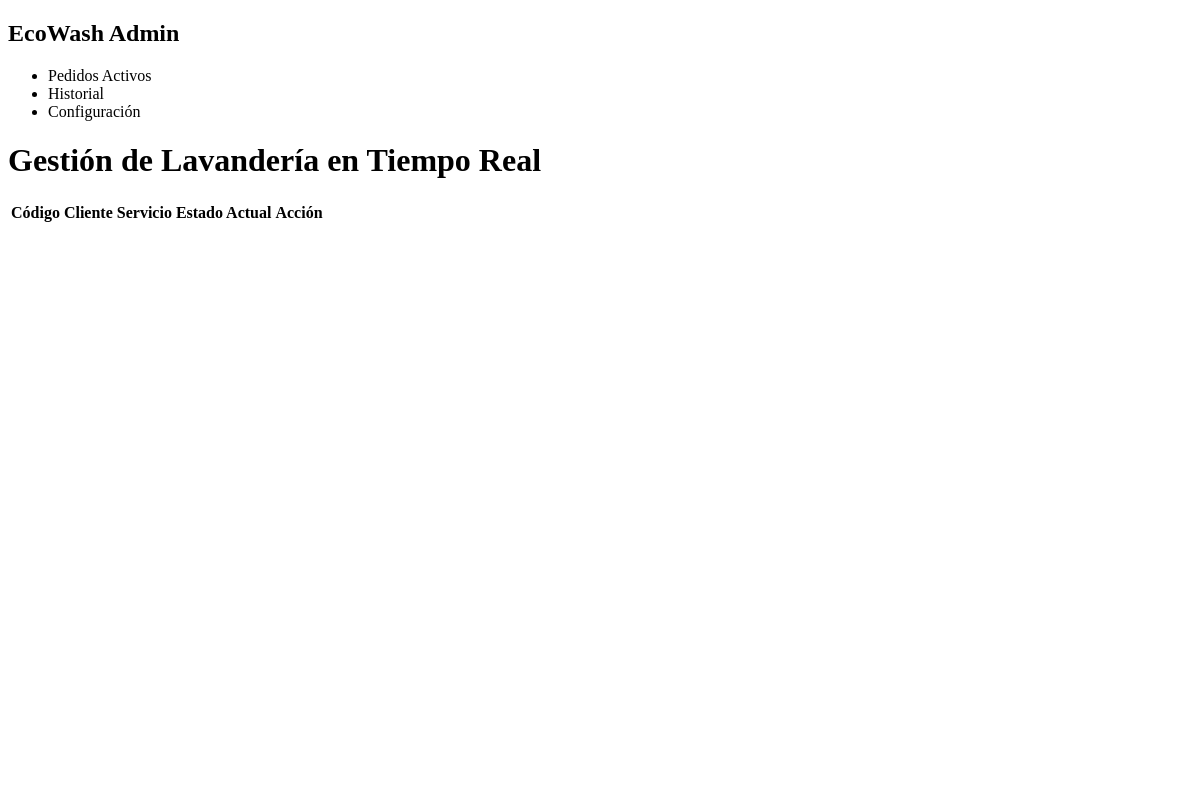
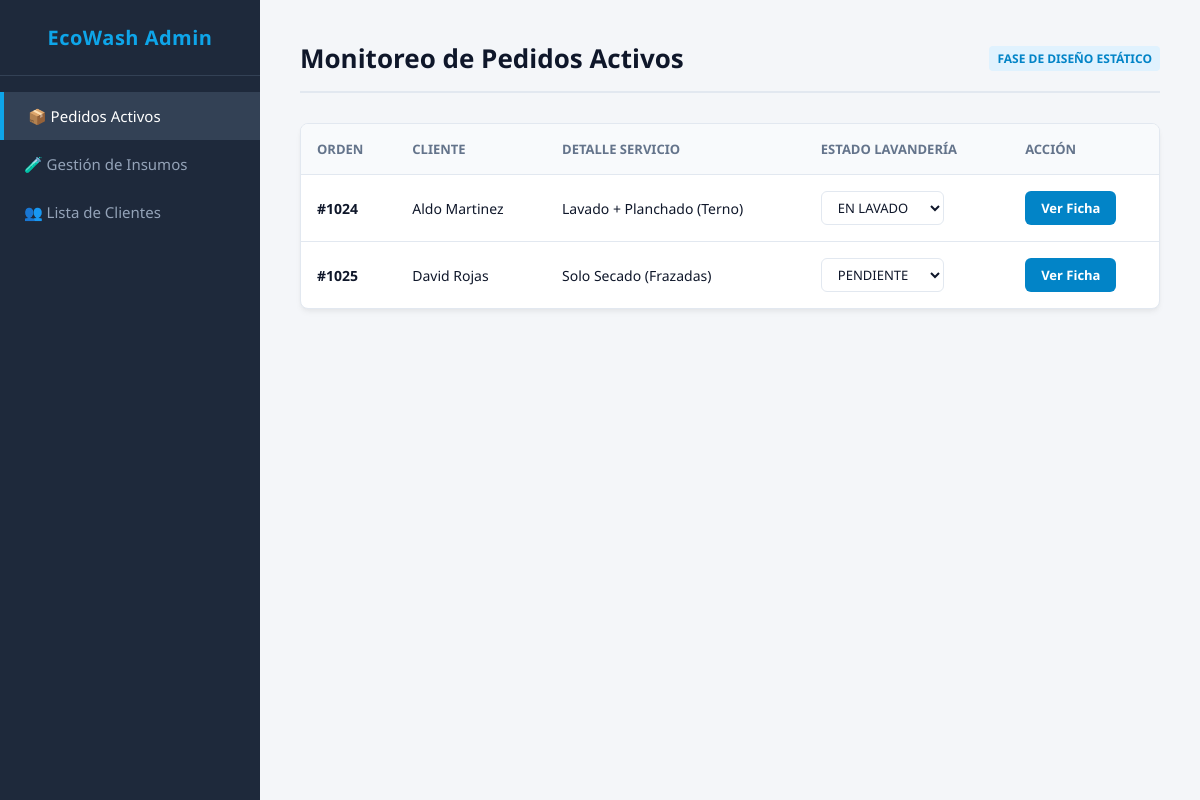
Before and after one commit to YeahBaby666/ecowash-admin-electron, an Electron app: page src/index.html in a window 1200 px wide. Drawn offline with Linux system fonts and the light colour scheme; no server answers.

Commit message:
Plantilla para escritorio listo, y creacion de archivos de arranque para debug y final, ademas de agregar el html de clientes, detalle-pedido e inventario, y modificar el css y el index.html

```diff
--- a/src/css/admin.css
+++ b/src/css/admin.css
@@ -0,0 +1,212 @@
+/* ==========================================================================
+   EcoWash Admin - Estilos Globales y Variables
+   ========================================================================== */
+:root {
+    --bg-primary: #f4f6f9;
+    --bg-sidebar: #1e293b;
+    --sidebar-hover: #334155;
+    --sidebar-active: #0ea5e9;
+    --text-main: #0f172a;
+    --text-muted: #64748b;
+    --text-light: #ffffff;
+    --border-color: #e2e8f0;
+
+    /* Paleta EcoWash */
+    --color-primary: #0284c7;
+    --color-primary-hover: #0369a1;
+    --color-success: #10b981;
+    --color-warning: #f59e0b;
+    --color-danger: #ef4444;
+}
+
+* {
+    margin: 0;
+    padding: 0;
+    box-sizing: border-box;
+    font-family: 'Segoe UI', Tahoma, Geneva, Verdana, sans-serif;
+}
+
+body {
+    display: flex;
+    background-color: var(--bg-primary);
+    color: var(--text-main);
+    min-height: 100vh;
+    overflow: hidden;
+}
+
+/* ==========================================================================
+   Layout - Sidebar (Menú Lateral)
+   ========================================================================== */
+.sidebar {
+    width: 260px;
+    background-color: var(--bg-sidebar);
+    color: var(--text-light);
+    display: flex;
+    flex-direction: column;
+    height: 100vh;
+    flex-shrink: 0;
+}
+
+.sidebar-header {
+    padding: 24px;
+    text-align: center;
+    border-bottom: 1px solid var(--sidebar-hover);
+}
+
+.sidebar-header h2 {
+    font-size: 20px;
+    font-weight: 700;
+    letter-spacing: 0.5px;
+    color: var(--sidebar-active);
+}
+
+.sidebar-menu {
+    list-style: none;
+    padding: 16px 0;
+    flex-grow: 1;
+}
+
+/* Clases para guiar la navegación estática */
+.sidebar-menu li a {
+    display: flex;
+    align-items: center;
+    padding: 14px 24px;
+    color: #94a3b8;
+    text-decoration: none;
+    font-size: 15px;
+    font-weight: 500;
+    transition: all 0.2s ease;
+}
+
+.sidebar-menu li a:hover {
+    background-color: var(--sidebar-hover);
+    color: var(--text-light);
+}
+
+.sidebar-menu li.active a {
+    background-color: var(--sidebar-hover);
+    color: var(--text-light);
+    border-left: 4px solid var(--sidebar-active);
+}
+
+/* ==========================================================================
+   Layout - Contenido Principal
+   ========================================================================== */
+.main-content {
+    flex-grow: 1;
+    padding: 40px;
+    height: 100vh;
+    overflow-y: auto;
+}
+
+.page-header {
+    display: flex;
+    justify-content: space-between;
+    align-items: center;
+    margin-bottom: 30px;
+    border-bottom: 2px solid var(--border-color);
+    padding-bottom: 15px;
+}
+
+.page-header h1 {
+    font-size: 26px;
+    font-weight: 600;
+}
+
+/* ==========================================================================
+   Componentes - Tablas de Administración
+   ========================================================================== */
+.table-container {
+    background: var(--text-light);
+    border-radius: 8px;
+    box-shadow: 0 4px 6px -1px rgba(0, 0, 0, 0.05), 0 2px 4px -1px rgba(0, 0, 0, 0.03);
+    overflow: hidden;
+    border: 1px solid var(--border-color);
+}
+
+.admin-table {
+    width: 100%;
+    border-collapse: collapse;
+    text-align: left;
+}
+
+.admin-table th {
+    background-color: #f8fafc;
+    padding: 16px;
+    font-size: 13px;
+    font-weight: 600;
+    text-transform: uppercase;
+    color: var(--text-muted);
+    border-bottom: 1px solid var(--border-color);
+}
+
+.admin-table td {
+    padding: 16px;
+    font-size: 14px;
+    border-bottom: 1px solid var(--border-color);
+    color: var(--text-main);
+}
+
+.admin-table tr:last-child td {
+    border-bottom: none;
+}
+
+.admin-table tr:hover td {
+    background-color: #f8fafc;
+}
+
+/* ==========================================================================
+   Componentes - Selects, Botones y Badges (Estados Estáticos)
+   ========================================================================== */
+.select-status {
+    padding: 6px 12px;
+    border-radius: 6px;
+    border: 1px solid var(--border-color);
+    background-color: var(--text-light);
+    font-size: 13px;
+    font-weight: 500;
+    color: var(--text-main);
+    cursor: pointer;
+    outline: none;
+}
+
+.select-status:focus {
+    border-color: var(--color-primary);
+}
+
+/* Botones de acción estándar */
+.btn {
+    display: inline-flex;
+    align-items: center;
+    padding: 8px 16px;
+    border-radius: 6px;
+    font-size: 13px;
+    font-weight: 600;
+    text-decoration: none;
+    cursor: pointer;
+    border: none;
+    transition: background-color 0.2s ease;
+}
+
+.btn-primary {
+    background-color: var(--color-primary);
+    color: var(--text-light);
+}
+
+.btn-primary:hover {
+    background-color: var(--color-primary-hover);
+}
+
+/* Badges de estado visuales para guiar el negocio de lavandería */
+.badge {
+    display: inline-block;
+    padding: 4px 8px;
+    border-radius: 4px;
+    font-size: 12px;
+    font-weight: 600;
+    text-transform: uppercase;
+}
+
+.badge-pendiente { background-color: #fef3c7; color: #d97706; }
+.badge-lavado { background-color: #e0f2fe; color: #0284c7; }
+.badge-terminado { background-color: #d1fae5; color: #059669; }
--- a/src/index.html
+++ b/src/index.html
@@ -2,37 +2,80 @@
 <html lang="es">
 <head>
     <meta charset="UTF-8">
-    <title>EcoWash - Panel de Administración</title>
+    <title>EcoWash Admin - Panel Principal</title>
     <link rel="stylesheet" href="css/admin.css">
 </head>
 <body>
+
     <div class="sidebar">
+        <div class="sidebar-header">
             <h2>EcoWash Admin</h2>
-        <ul>
-            <li class="active">Pedidos Activos</li>
-            <li>Historial</li>
-            <li>Configuración</li>
+        </div>
+        <ul class="sidebar-menu">
+            <li class="active">
+                <a href="index.html">📦 Pedidos Activos</a>
+            </li>
+            <li>
+                <a href="inventario.html">🧪 Gestión de Insumos</a>
+            </li>
+            <li>
+                <a href="clientes.html">👥 Lista de Clientes</a>
+            </li>
         </ul>
     </div>
 
     <div class="main-content">
-        <h1>Gestión de Lavandería en Tiempo Real</h1>
+        <div class="page-header">
+            <h1>Monitoreo de Pedidos Activos</h1>
+            <span class="badge badge-lavado">Fase de Diseño Estático</span>
+        </div>
 
-        <table id="pedidosTable">
+        <div class="table-container">
+            <table class="admin-table">
                 <thead>
                     <tr>
-                    <th>Código</th>
+                        <th>Orden</th>
                         <th>Cliente</th>
-                    <th>Servicio</th>
-                    <th>Estado Actual</th>
+                        <th>Detalle Servicio</th>
+                        <th>Estado Lavandería</th>
                         <th>Acción</th>
                     </tr>
                 </thead>
-            <tbody id="pedidosBody">
+                <tbody>
+                    <tr>
+                        <td><strong>#1024</strong></td>
+                        <td>Aldo Martinez</td>
+                        <td>Lavado + Planchado (Terno)</td>
+                        <td>
+                            <select class="select-status">
+                                <option value="PENDIENTE">PENDIENTE</option>
+                                <option value="LAVADO" selected>EN LAVADO</option>
+                                <option value="TERMINADO">TERMINADO</option>
+                            </select>
+                        </td>
+                        <td>
+                            <a href="detalle-pedido.html" class="btn btn-primary">Ver Ficha</a>
+                        </td>
+                    </tr>
+                    <tr>
+                        <td><strong>#1025</strong></td>
+                        <td>David Rojas</td>
+                        <td>Solo Secado (Frazadas)</td>
+                        <td>
+                            <select class="select-status">
+                                <option value="PENDIENTE" selected>PENDIENTE</option>
+                                <option value="LAVADO">EN LAVADO</option>
+                                <option value="TERMINADO">TERMINADO</option>
+                            </select>
+                        </td>
+                        <td>
+                            <a href="detalle-pedido.html" class="btn btn-primary">Ver Ficha</a>
+                        </td>
+                    </tr>
                 </tbody>
             </table>
         </div>
+    </div>
 
-    <script src="js/renderer.js"></script>
 </body>
 </html>
```
Also changed, not shown: src/clientes.html (added, +39 -0 lines), src/detalle-pedido.html (added, +42 -0 lines), src/inventario.html (added, +39 -0 lines), README.md, 2 other files. Lines whose indentation alone changed are shown as unchanged.
